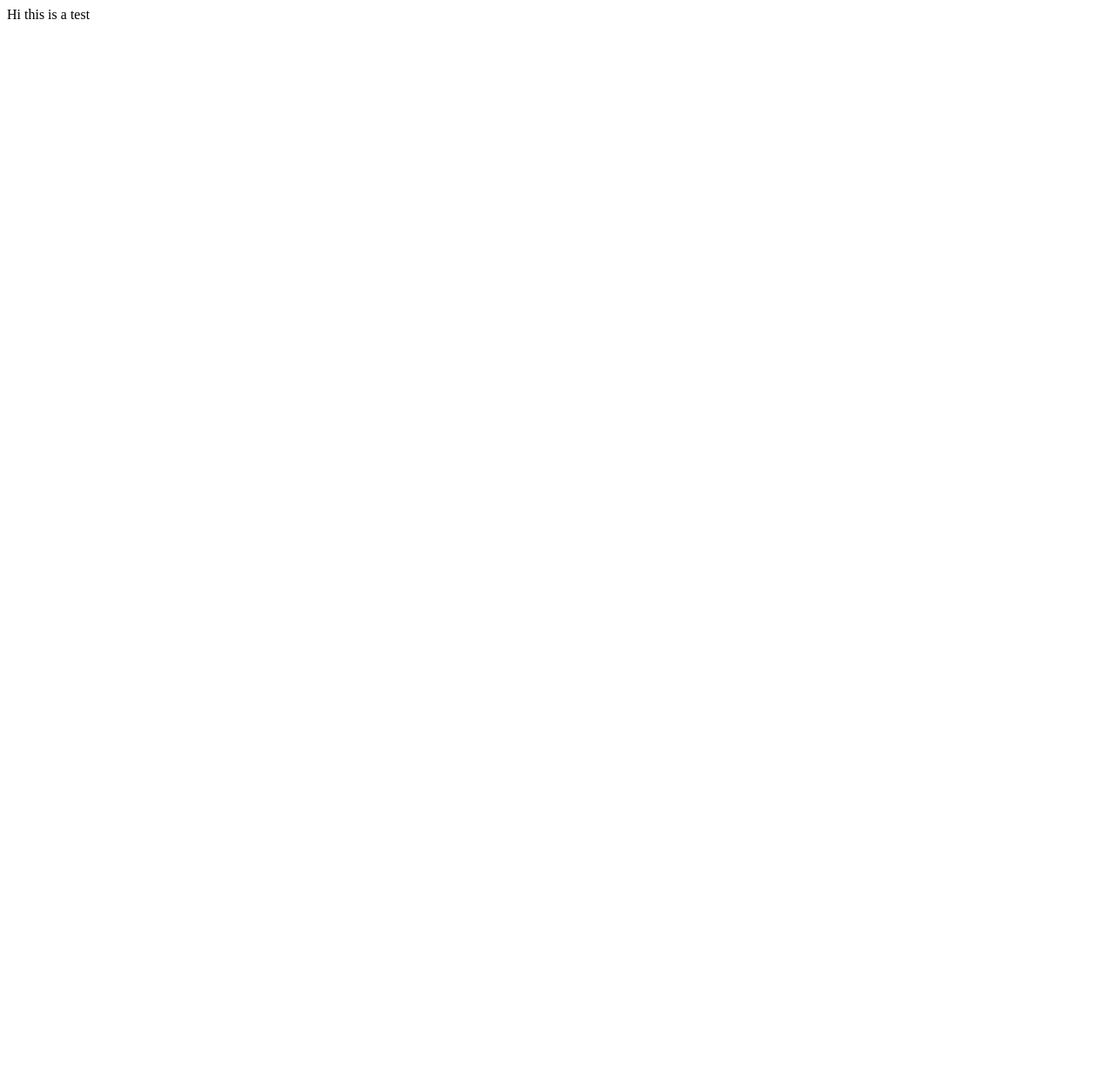
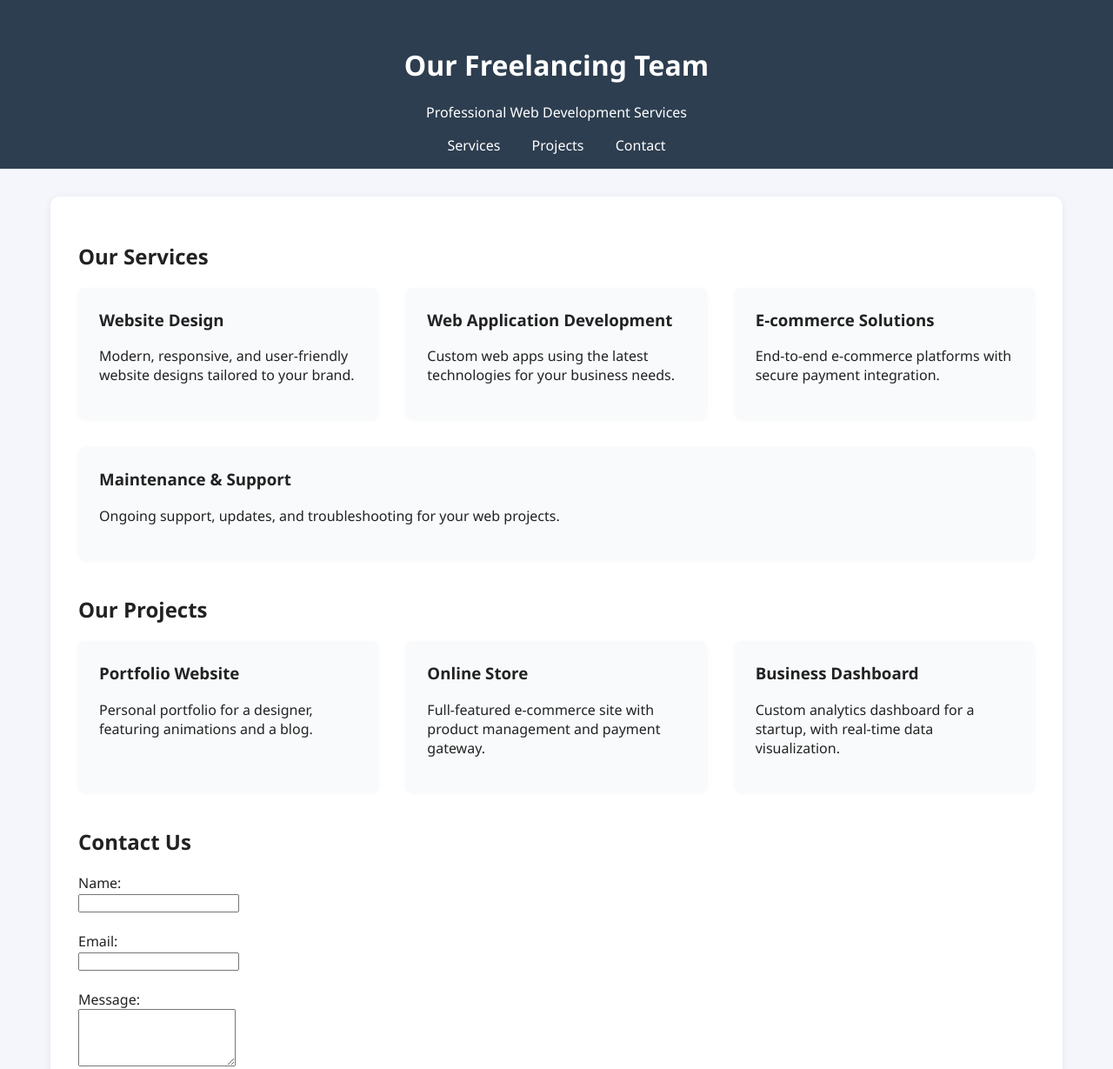
Before and after one commit to Arun1450/collabration, a plain HTML site: page index.html in a window 1280 px wide. Shown: the top 1229 px of the page at 87% size. Before the commit the page ends 800 px from the top, so only its background shows below. Drawn offline with Linux system fonts and the light colour scheme.

Commit message:
changes made on index page

```diff
--- a/index.html
+++ b/index.html
@@ -3,9 +3,134 @@
 <head>
     <meta charset="UTF-8">
     <meta name="viewport" content="width=device-width, initial-scale=1.0">
-    <title>Collaboration party</title>
+    <title>Freelancing Team | Web Development</title>
+    <style>
+        body {
+            font-family: 'Segoe UI', Tahoma, Geneva, Verdana, sans-serif;
+            margin: 0;
+            padding: 0;
+            background: #f4f6fb;
+            color: #222;
+        }
+        header {
+            background: #2d3e50;
+            color: #fff;
+            padding: 2rem 0 1rem 0;
+            text-align: center;
+        }
+        nav {
+            margin-top: 1rem;
+        }
+        nav a {
+            color: #fff;
+            margin: 0 1rem;
+            text-decoration: none;
+            font-weight: 500;
+        }
+        .container {
+            max-width: 1100px;
+            margin: 2rem auto;
+            padding: 2rem;
+            background: #fff;
+            border-radius: 10px;
+            box-shadow: 0 2px 8px rgba(0,0,0,0.07);
+        }
+        .services, .projects {
+            margin-bottom: 2.5rem;
+        }
+        .services-list, .projects-list {
+            display: flex;
+            flex-wrap: wrap;
+            gap: 2rem;
+        }
+        .service, .project {
+            flex: 1 1 250px;
+            background: #f8fafc;
+            border-radius: 8px;
+            padding: 1.5rem;
+            box-shadow: 0 1px 4px rgba(0,0,0,0.04);
+        }
+        .service h3, .project h3 {
+            margin-top: 0;
+        }
+        footer {
+            background: #2d3e50;
+            color: #fff;
+            text-align: center;
+            padding: 1rem 0;
+            margin-top: 2rem;
+        }
+        @media (max-width: 700px) {
+            .services-list, .projects-list {
+                flex-direction: column;
+            }
+        }
+    </style>
 </head>
 <body>
-    Hi this is a test
+    <header>
+        <h1>Our Freelancing Team</h1>
+        <p>Professional Web Development Services</p>
+        <nav>
+            <a href="#services">Services</a>
+            <a href="#projects">Projects</a>
+            <a href="#contact">Contact</a>
+        </nav>
+    </header>
+    <div class="container">
+        <section class="services" id="services">
+            <h2>Our Services</h2>
+            <div class="services-list">
+                <div class="service">
+                    <h3>Website Design</h3>
+                    <p>Modern, responsive, and user-friendly website designs tailored to your brand.</p>
+                </div>
+                <div class="service">
+                    <h3>Web Application Development</h3>
+                    <p>Custom web apps using the latest technologies for your business needs.</p>
+                </div>
+                <div class="service">
+                    <h3>E-commerce Solutions</h3>
+                    <p>End-to-end e-commerce platforms with secure payment integration.</p>
+                </div>
+                <div class="service">
+                    <h3>Maintenance & Support</h3>
+                    <p>Ongoing support, updates, and troubleshooting for your web projects.</p>
+                </div>
+            </div>
+        </section>
+        <section class="projects" id="projects">
+            <h2>Our Projects</h2>
+            <div class="projects-list">
+                <div class="project">
+                    <h3>Portfolio Website</h3>
+                    <p>Personal portfolio for a designer, featuring animations and a blog.</p>
+                </div>
+                <div class="project">
+                    <h3>Online Store</h3>
+                    <p>Full-featured e-commerce site with product management and payment gateway.</p>
+                </div>
+                <div class="project">
+                    <h3>Business Dashboard</h3>
+                    <p>Custom analytics dashboard for a startup, with real-time data visualization.</p>
+                </div>
+            </div>
+        </section>
+        <section class="contact" id="contact">
+            <h2>Contact Us</h2>
+            <form>
+                <label for="name">Name:</label><br>
+                <input type="text" id="name" name="name" required><br><br>
+                <label for="email">Email:</label><br>
+                <input type="email" id="email" name="email" required><br><br>
+                <label for="message">Message:</label><br>
+                <textarea id="message" name="message" rows="4" required></textarea><br><br>
+                <button type="submit">Send</button>
+            </form>
+        </section>
+    </div>
+    <footer>
+        &copy; 2025 Our Freelancing Team. All rights reserved.
+    </footer>
 </body>
 </html>
```
